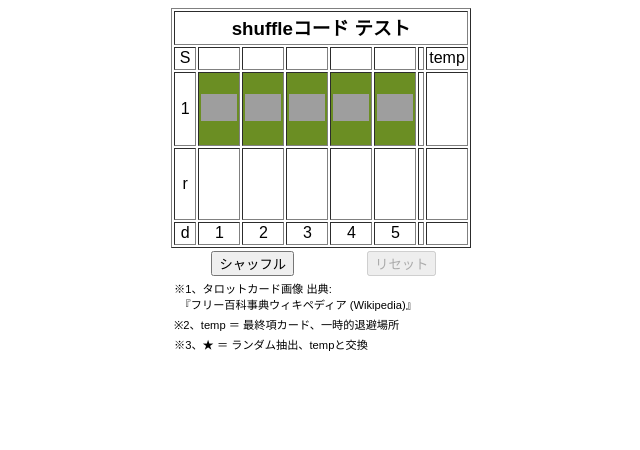
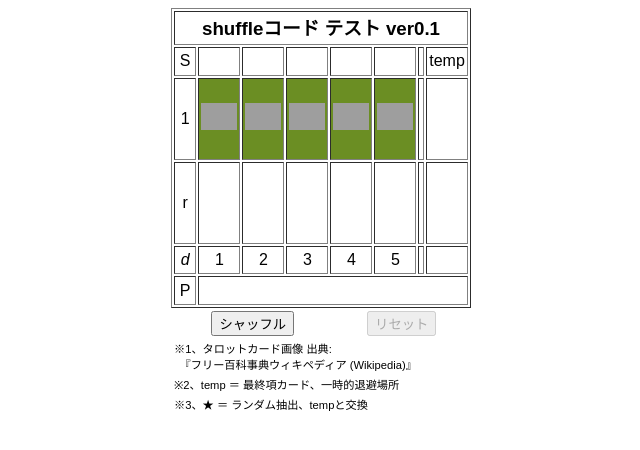
Before and after one commit to raster-Q/shuffle_sumple_01, a website built with Parcel: page index.html in a window 1280 px wide. Shown: the whole page, without its empty margins (319-959 px from the left). Built offline with nearby package versions, Linux system fonts and the light colour scheme; grey boxes are pictures that could not be loaded.

Commit message:
一先ずの完成！ログ回りを作るかどうか？

```diff
--- a/index.html
+++ b/index.html
@@ -58,6 +58,10 @@
         <td class="spaceCell"></td>
         <td id="temp4" class="cardCell"></td>
       </tr>
+      <tr>
+        <td id="process"></td>
+        <td colspan="7" id="p1"></td>
+      </tr>
     </table>
 
     <table align="center" border="0" class="wide">
--- a/src/index.js
+++ b/src/index.js
@@ -47,6 +47,7 @@ import "./styles.css";
         cs.innerHTML = arr_i[Math.floor(nnn / 4)] === c1 ? `★` : ``;
         ds.innerHTML = arr_i[Math.floor(nnn / 4)] === d1 ? `★` : ``;
         es.innerHTML = arr_i[Math.floor(nnn / 4)] === e1 ? `★` : ``;
+        p1.textContent = `① 最終項(ｎ)を、tempへ逃がす`;
         nnn++;
       });
 
@@ -63,6 +64,7 @@ import "./styles.css";
           tempImg[Math.floor(nnn / 4)] === nImg[Math.floor(nnn / 4)]
             ? 0.4
             : `1.0`;
+        p1.textContent = `② ランダム抽出「★(i)」を、最終項(ｎ)へ移動`;
         nnn++;
       });
 
@@ -78,6 +80,7 @@ import "./styles.css";
         arr_i[Math.floor(nnn / 4)].innerHTML = `${
           tempImg[Math.floor(nnn / 4)]
         }`;
+        p1.textContent = `③ tempを、ランダム抽出枠「★(i)」へ移動`;
         nnn++;
       });
 
@@ -91,6 +94,7 @@ import "./styles.css";
         arr_n[Math.floor(nnn / 4)].innerHTML = ``;
         results[Math.floor(nnn / 4)].innerHTML = `${nImg[Math.floor(nnn / 4)]}`;
         statusClean();
+        p1.textContent = `④ 最終項(ｎ)は決定、↓result枠へ移動`;
         nnn++;
       });
     }
@@ -108,7 +112,7 @@ import "./styles.css";
     //---カードナンバー（「ｎ」枠）表示用関数
     display();
     //---スロー関数、発動
-    display2(funcArray, 1500);
+    display2(funcArray, 1800);
 
     return arr;
   }
@@ -173,6 +177,10 @@ import "./styles.css";
   const dn = document.getElementById("dn");
   const en = document.getElementById("en");
 
+  //--- process
+  const process = document.getElementById("process");
+  const p1 = document.getElementById("p1");
+
   //--- ボタン
   const shuffleButton = document.getElementById("shuffleButton");
   const resetButton = document.getElementById("resetButton");
@@ -226,11 +234,12 @@ import "./styles.css";
   //------オブジェクト定義、ここまで---------//
 
   //////初期配置///////////////////////////
-  titleName.innerHTML = `<h3>shuffleコード テスト</h3>`;
+  titleName.innerHTML = `<h3>shuffleコード テスト ver0.1</h3>`;
   status.textContent = "S";
   number1.textContent = "1";
   result.textContent = "r";
-  number.textContent = "d";
+  number.innerHTML = `<i>d</i>`;
+  process.textContent = "P";
   temps.textContent = "temp";
   notice01.innerHTML = `※1、タロットカード画像 出典:<br>
   　『フリー百科事典ウィキペディア (Wikipedia)』`;
@@ -268,8 +277,11 @@ import "./styles.css";
     e5.innerHTML = ``;
     temp1.innerHTML = ``;
 
-    //---「ｎ」枠、カードナンバー及びダイス表示
+    //---「d」枠、カードナンバー及びダイス表示
     display();
+
+    //--- 「Ｐ」枠、作業工程、クリーンに
+    p1.textContent = ``;
 
     //---ボタン関連
     shuffleButton.disabled = false;
--- a/src/styles.css
+++ b/src/styles.css
@@ -22,8 +22,8 @@ h3 {
 }
 
 #displayTable {
-  max-height: 240px;
-  min-height: 240px;
+  max-height: 300px;
+  min-height: 300px;
 }
 
 .card {
@@ -40,7 +40,7 @@ h3 {
 }
 
 .cardTable {
-  height: 35%;
+  height: 30%;
 }
 
 .statusCell {
@@ -55,3 +55,9 @@ h3 {
   text-align: left;
   font-size: 70%;
 }
+
+#p1 {
+  font-size: 70%;
+  text-align: left;
+  height: 10%;
+}
```
